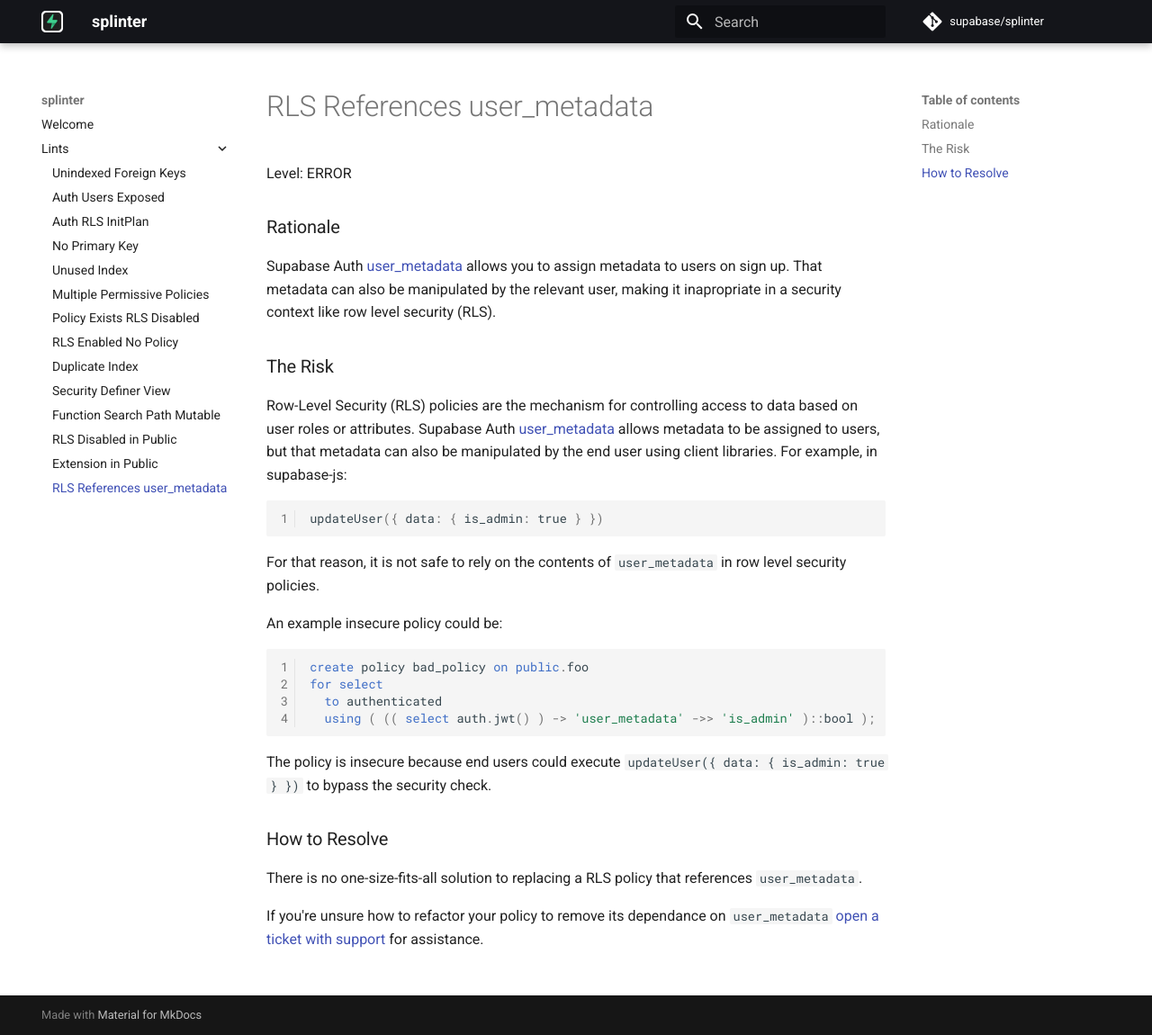
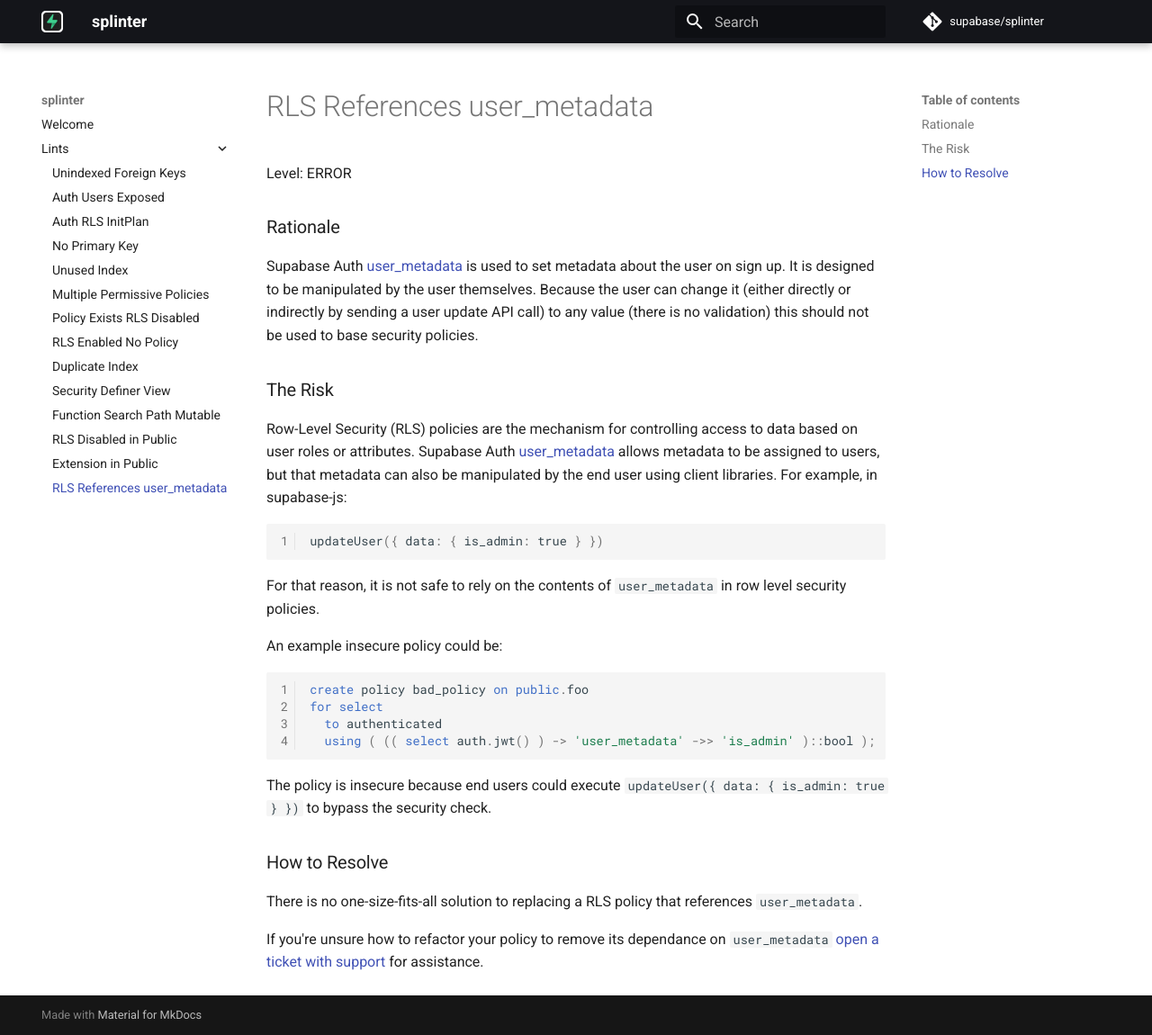
Before and after one commit to supabase/splinter, an MkDocs documentation site: the page built from docs/0015_rls_references_user_metadata.md, in a window 1280 px wide and 1150 px high. Shown: the whole window at 90% size. Built offline with MkDocs 1.6.1 and Material for MkDocs 9.7.7, drawn with Linux system fonts in a browser that asks for light colours; comment, search, counter and statistics services are not loaded.

Commit message:
Update docs/0015_rls_references_user_metadata.md
Co-authored-by: Stojan Dimitrovski <sdimitrovski@gmail.com>

```diff
--- a/docs/0015_rls_references_user_metadata.md
+++ b/docs/0015_rls_references_user_metadata.md
@@ -3,7 +3,7 @@
 
 ### Rationale
 
-Supabase Auth [user_metadata](https://supabase.com/docs/guides/auth/managing-user-data#accessing-user-metadata) allows you to assign metadata to users on sign up. That metadata can also be manipulated by the relevant user, making it inapropriate in a security context like row level security (RLS).
+Supabase Auth [user_metadata](https://supabase.com/docs/guides/auth/managing-user-data#accessing-user-metadata) is used to set metadata about the user on sign up. It is designed to be manipulated by the user themselves. Because the user can change it (either directly or indirectly by sending a user update API call) to any value (there is no validation) this should not be used to base security policies.
 
 ### The Risk
 
```
